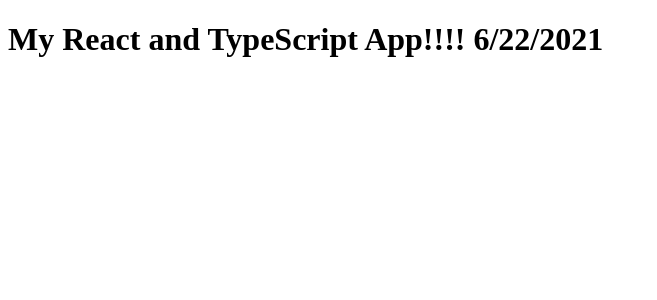
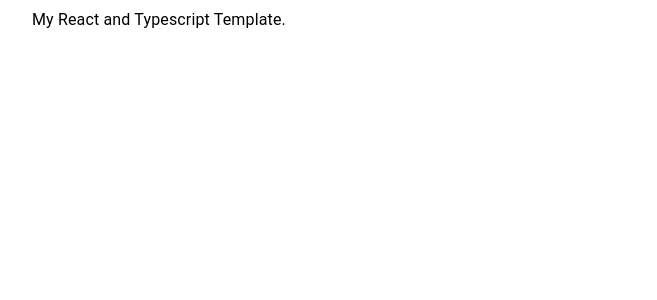
Before and after one commit to PorterRivers/standard-react-template, a React app: page / in a window 1280 px wide. Shown: the top 300 px of the page, without its empty margins (0-657 px from the left). Built offline with nearby package versions, Linux system fonts and the light colour scheme.

Commit message:
Installed Material-UI

```diff
--- a/package.json
+++ b/package.json
@@ -22,6 +22,7 @@
 	},
 	"homepage": "https://github.com/PorterRivers/standard-react-template#readme",
 	"dependencies": {
+		"@material-ui/core": "^4.11.4",
 		"react": "^17.0.2",
 		"react-dom": "^17.0.2"
 	},
--- a/src/index.tsx
+++ b/src/index.tsx
@@ -1,7 +1,12 @@
+import { Container, Typography } from '@material-ui/core';
 import React from 'react';
 import ReactDOM from 'react-dom';
 
-const App = () => <h1>My React and TypeScript App!!!! {new Date().toLocaleDateString()}</h1>;
+const App = () => (
+	<Container>
+		<Typography>My React and Typescript Template.</Typography>
+	</Container>
+);
 
 ReactDOM.render(
 	<React.StrictMode>
```
Also changed, not shown: 1 other file (tests, documents, lock files or other folders).
